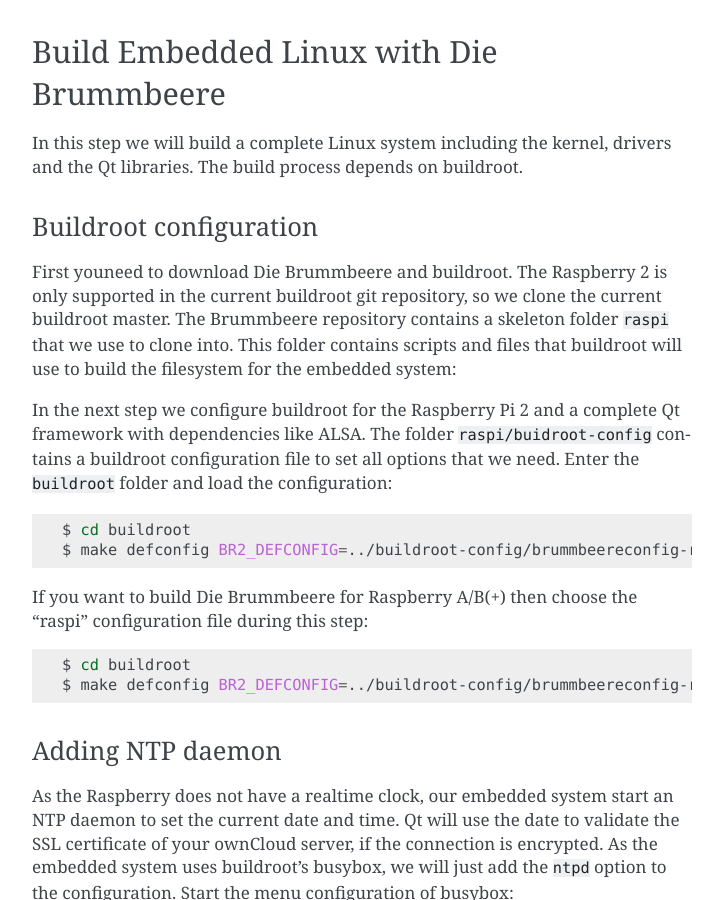
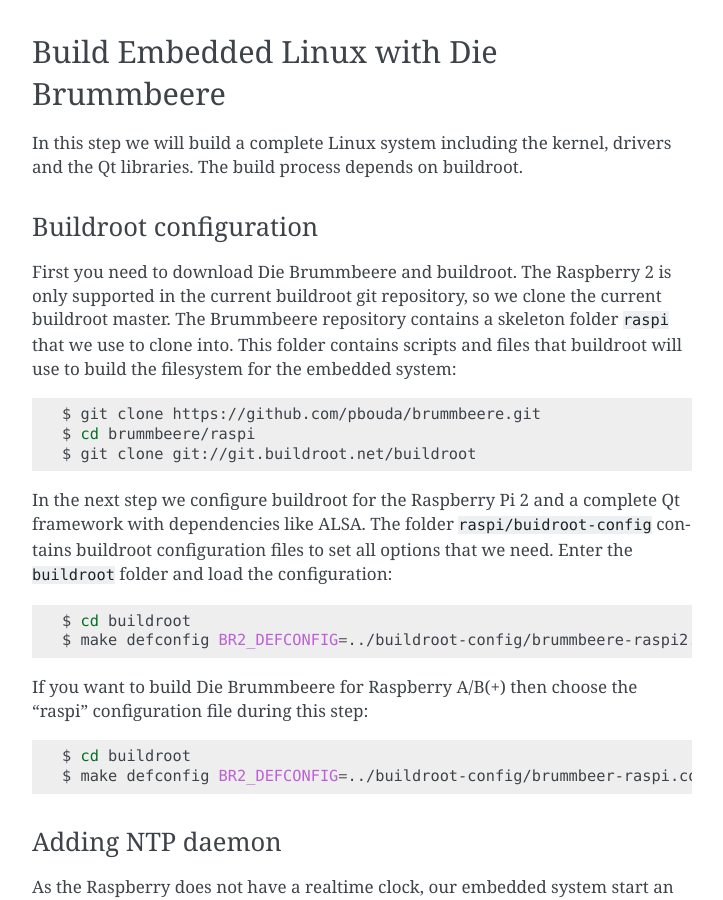
Before and after one commit to pbouda/brummbeere, a Sphinx documentation site: the page built from doc/raspi.rst, in a window 1280 px wide and 900 px high, scrolled down 2062 px. Shown: the whole window, without its empty margins (388-1111 px from the left). Built offline with Sphinx 7.4.7, drawn with Linux system fonts in a browser that asks for light colours.

```diff
--- a/doc/raspi.rst
+++ b/doc/raspi.rst
@@ -109,26 +109,27 @@
 Buildroot configuration
 .......................
 
-First youneed to download Die Brummbeere and buildroot. The Raspberry 2 is only
+First you need to download Die Brummbeere and buildroot. The Raspberry 2 is only
 supported in the current buildroot git repository, so we clone the current
 buildroot master. The Brummbeere repository contains a skeleton folder ``raspi``
 that we use to clone into. This folder contains scripts and files that buildroot
 will use to build the filesystem for the embedded system:
 
 .. code-block:: sh
+
    $ git clone https://github.com/pbouda/brummbeere.git
    $ cd brummbeere/raspi
    $ git clone git://git.buildroot.net/buildroot
 
 In the next step we configure buildroot for the Raspberry Pi 2 and a complete
 Qt framework with dependencies like ALSA. The folder ``raspi/buidroot-config``
-contains a buildroot configuration file to set all options that we need. Enter
+contains  buildroot configuration files to set all options that we need. Enter
 the ``buildroot`` folder and load the configuration:
 
 .. code-block:: sh
 
    $ cd buildroot
-   $ make defconfig BR2_DEFCONFIG=../buildroot-config/brummbeereconfig-raspi2.buildroot
+   $ make defconfig BR2_DEFCONFIG=../buildroot-config/brummbeere-raspi2.config
 
 If you want to build Die Brummbeere for Raspberry A/B(+) then choose the "raspi"
 configuration file during this step:
@@ -136,7 +137,7 @@
 .. code-block:: sh
 
    $ cd buildroot
-   $ make defconfig BR2_DEFCONFIG=../buildroot-config/brummbeereconfig-raspi.buildroot
+   $ make defconfig BR2_DEFCONFIG=../buildroot-config/brummbeer-raspi.config
 
 
 Adding NTP daemon
```
Also changed, not shown: 14 other files.
